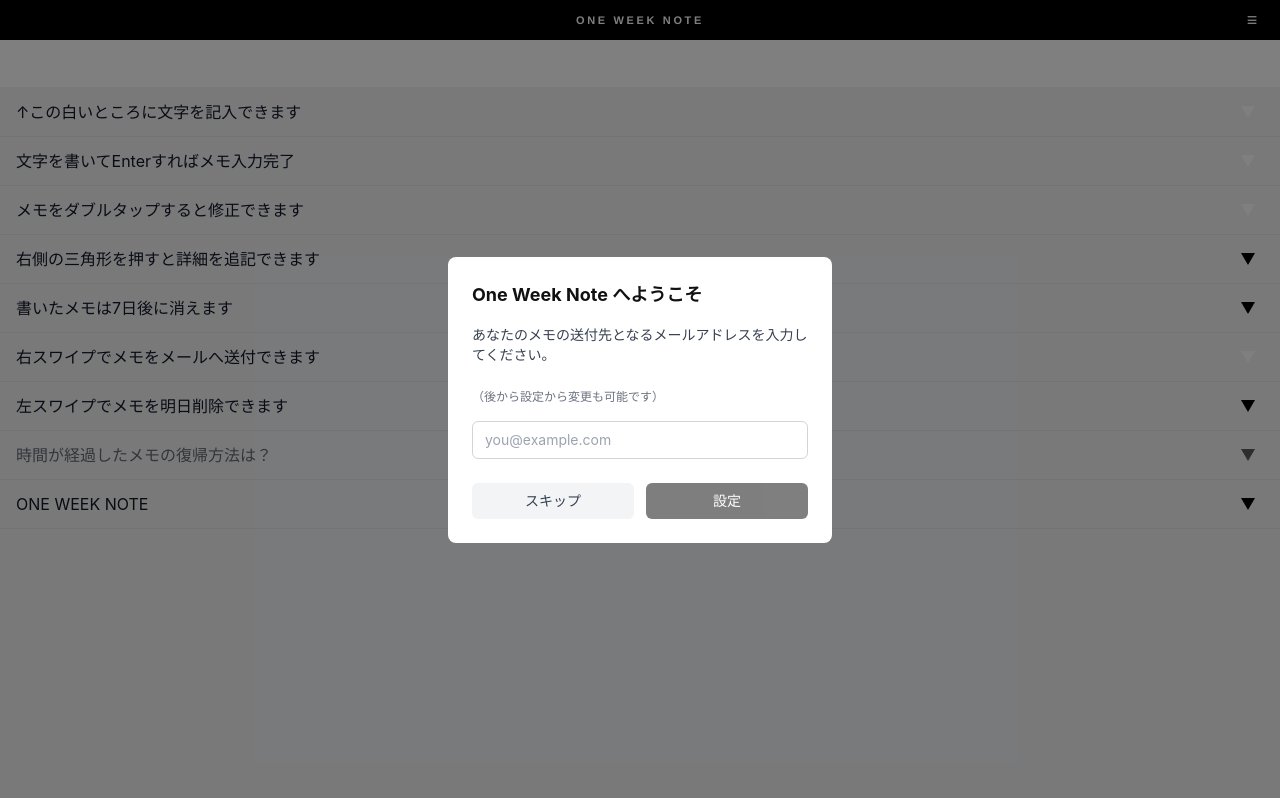
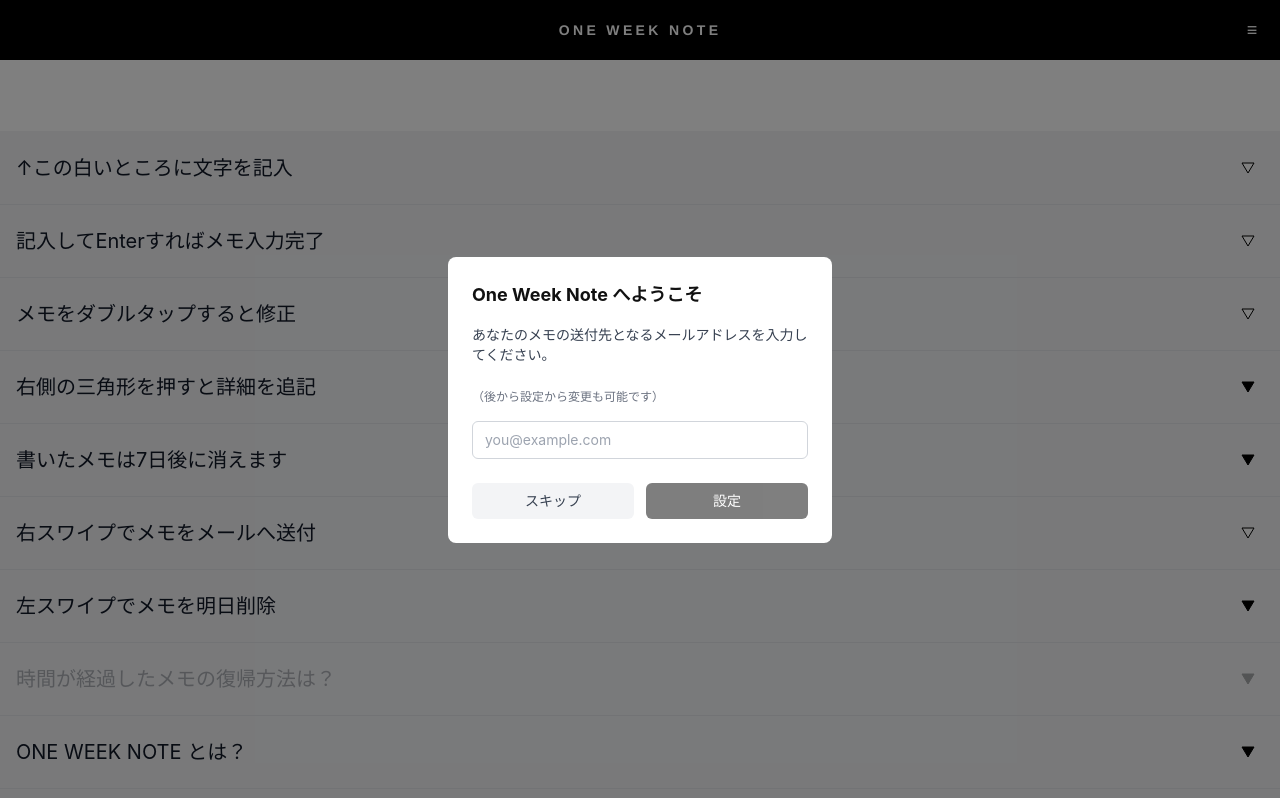
Before and after one commit to aoki-tent/one-week-note, a React (Vite) app: page / in a window 1280 px wide. Built offline with nearby package versions, Linux system fonts and the light colour scheme.

Commit message:
UI improvements: larger rows/text, outline chevron, tutorial copy updates, opacity fix, touch swipe, mailto

```diff
--- a/src/App.tsx
+++ b/src/App.tsx
@@ -39,9 +39,9 @@
 
   return (
     <div className="h-full flex flex-col bg-white">
-      <header className="relative flex items-center justify-end h-10 px-3 shrink-0 bg-black">
+      <header className="relative flex items-center justify-end h-[60px] px-3 shrink-0 bg-black">
         <h1
-          className="absolute left-1/2 -translate-x-1/2 text-[11px] font-bold text-white select-none"
+          className="absolute left-1/2 -translate-x-1/2 text-[14px] font-bold text-white select-none"
           style={{
             fontFamily:
               "'DIN Condensed', 'DIN Alternate', 'Oswald', 'Barlow Condensed', 'Helvetica Neue', sans-serif",
--- a/src/components/InputRow.tsx
+++ b/src/components/InputRow.tsx
@@ -15,7 +15,7 @@
   }, []);
 
   return (
-    <div className="flex items-center px-4 h-12 border-b border-gray-100">
+    <div className="flex items-center px-4 h-[72px] border-b border-gray-100">
       <input
         ref={ref}
         type="text"
@@ -36,7 +36,7 @@
         autoCapitalize="off"
         autoCorrect="off"
         spellCheck={false}
-        className="flex-1 bg-transparent outline-none text-base text-gray-900 placeholder-gray-300"
+        className="flex-1 bg-transparent outline-none text-xl text-gray-900 placeholder-gray-300"
         placeholder=""
       />
     </div>
--- a/src/components/MemoList.tsx
+++ b/src/components/MemoList.tsx
@@ -34,7 +34,7 @@
   const [pendingDeleteId, setPendingDeleteId] = useState<string | null>(null);
 
   const handleSend = (memo: Memo) => {
-    window.open(buildSendUrl(memo, settings), '_blank', 'noopener,noreferrer');
+    location.href = buildSendUrl(memo, settings);
     onMarkSent(memo.id);
   };
 
--- a/src/components/MemoRow.tsx
+++ b/src/components/MemoRow.tsx
@@ -58,6 +58,9 @@
   const [isReordering, setIsReordering] = useState(false);
   const inputRef = useRef<HTMLInputElement>(null);
   const rowRef = useRef<HTMLDivElement>(null);
+
+  const touchSwipeStart = useRef<{ x: number; y: number } | null>(null);
+  const swipeDirection = useRef<'horizontal' | 'vertical' | null>(null);
 
   const pressTimer = useRef<number | null>(null);
   const pressStart = useRef<{ x: number; y: number; pointerId: number } | null>(
@@ -212,6 +215,52 @@
     pressStart.current = null;
   };
 
+  const onTouchStartSwipe = (e: React.TouchEvent) => {
+    if (editing || isReorderingRef.current) return;
+    touchSwipeStart.current = { x: e.touches[0].clientX, y: e.touches[0].clientY };
+    swipeDirection.current = null;
+  };
+
+  const onTouchMoveSwipe = (e: React.TouchEvent) => {
+    if (!touchSwipeStart.current || isReorderingRef.current) return;
+    const dx = e.touches[0].clientX - touchSwipeStart.current.x;
+    const dy = e.touches[0].clientY - touchSwipeStart.current.y;
+    if (swipeDirection.current === null) {
+      if (Math.abs(dx) < 5 && Math.abs(dy) < 5) return;
+      swipeDirection.current = Math.abs(dx) >= Math.abs(dy) ? 'horizontal' : 'vertical';
+    }
+    if (swipeDirection.current === 'vertical') return;
+    e.preventDefault();
+    x.set(dx);
+    const w = window.innerWidth;
+    const leftDist = Math.max(0, -dx);
+    const rightDist = Math.max(0, dx);
+    const leftThreshold = w * LEFT_SWIPE_THRESHOLD;
+    const rightThreshold = w * RIGHT_SWIPE_THRESHOLD;
+    leftBgOpacity.set(leftDist >= leftThreshold ? 1 : (leftDist / leftThreshold) * 0.6);
+    rightBgOpacity.set(rightDist >= rightThreshold ? 1 : (rightDist / rightThreshold) * 0.6);
+  };
+
+  const onTouchEndSwipe = () => {
+    if (!touchSwipeStart.current || swipeDirection.current !== 'horizontal') {
+      touchSwipeStart.current = null;
+      swipeDirection.current = null;
+      return;
+    }
+    const currentX = x.get();
+    leftBgOpacity.set(0);
+    rightBgOpacity.set(0);
+    x.set(0);
+    touchSwipeStart.current = null;
+    swipeDirection.current = null;
+    const w = window.innerWidth;
+    if (currentX < -w * LEFT_SWIPE_THRESHOLD) {
+      onSwipeDelete();
+    } else if (currentX > w * RIGHT_SWIPE_THRESHOLD) {
+      onSwipeSend();
+    }
+  };
+
   const commitEdit = () => {
     const trimmed = draft.trim();
     if (trimmed === '') {
@@ -265,43 +314,12 @@
 
         <motion.div
           className={`relative ${isReordering ? 'bg-white' : 'bg-gray-100'}`}
-          drag={editing || isReordering ? false : 'x'}
-          dragDirectionLock
-          dragConstraints={{ left: 0, right: 0 }}
-          dragElastic={0.6}
-          style={{ x }}
-          onDrag={(_, info) => {
-            const w = window.innerWidth;
-            const leftThreshold = w * LEFT_SWIPE_THRESHOLD;
-            const rightThreshold = w * RIGHT_SWIPE_THRESHOLD;
-            const leftDist = Math.max(0, -info.offset.x);
-            const rightDist = Math.max(0, info.offset.x);
-            leftBgOpacity.set(
-              leftDist >= leftThreshold ? 1 : (leftDist / leftThreshold) * 0.6,
-            );
-            rightBgOpacity.set(
-              rightDist >= rightThreshold
-                ? 1
-                : (rightDist / rightThreshold) * 0.6,
-            );
-          }}
-          onDragEnd={(_, info) => {
-            leftBgOpacity.set(0);
-            rightBgOpacity.set(0);
-            if (isReorderingRef.current) {
-              x.set(0);
-              return;
-            }
-            const w = window.innerWidth;
-            if (info.offset.x < -w * LEFT_SWIPE_THRESHOLD) {
-              onSwipeDelete();
-            } else if (info.offset.x > w * RIGHT_SWIPE_THRESHOLD) {
-              onSwipeSend();
-            }
-            x.set(0);
-          }}
+          style={{ x, touchAction: 'pan-y' }}
+          onTouchStart={onTouchStartSwipe}
+          onTouchMove={onTouchMoveSwipe}
+          onTouchEnd={onTouchEndSwipe}
         >
-          <div className="flex items-center px-4 h-12">
+          <div className="flex items-center px-4 h-[72px]">
             <div className="flex-1 min-w-0 flex items-center" style={{ opacity }}>
               {editing ? (
                 <input
@@ -317,12 +335,12 @@
                       commitEdit();
                     }
                   }}
-                  className="flex-1 bg-transparent outline-none text-base text-gray-900"
+                  className="flex-1 bg-transparent outline-none text-xl text-gray-900"
                 />
               ) : (
                 <button
                   type="button"
-                  className="flex-1 min-w-0 text-left truncate text-base text-gray-900"
+                  className="flex-1 min-w-0 text-left truncate text-xl text-gray-900"
                   onClick={() => {
                     const now = Date.now();
                     if (now - lastTapRef.current < DOUBLE_TAP_MS) {
@@ -366,13 +384,24 @@
                 width="14"
                 height="12"
                 viewBox="0 0 14 12"
-                fill="currentColor"
                 aria-hidden="true"
               >
                 {expanded ? (
-                  <path d="M7 0 L14 12 L0 12 Z" />
+                  <path
+                    d="M7 1 L13 11 L1 11 Z"
+                    fill={memo.annotation.trim() ? 'black' : 'white'}
+                    stroke="black"
+                    strokeWidth="1"
+                    strokeLinejoin="round"
+                  />
                 ) : (
-                  <path d="M0 0 L14 0 L7 12 Z" />
+                  <path
+                    d="M1 1 L13 1 L7 11 Z"
+                    fill={memo.annotation.trim() ? 'black' : 'white'}
+                    stroke="black"
+                    strokeWidth="1"
+                    strokeLinejoin="round"
+                  />
                 )}
               </svg>
             </button>
--- a/src/lib/mailto.ts
+++ b/src/lib/mailto.ts
@@ -6,12 +6,5 @@
   const annotationBlock = memo.annotation ? `\n\n${memo.annotation}` : '';
   const formattedDate = formatCreatedAt(memo.createdAt);
   const body = `${memo.body}${annotationBlock}\n\n---\n${formattedDate} に作成\nOne Week Noteから送信`;
-  const params = new URLSearchParams({
-    view: 'cm',
-    fs: '1',
-    to: settings.email,
-    su: subject,
-    body,
-  });
-  return `https://mail.google.com/mail/?${params.toString()}`;
+  return `mailto:${encodeURIComponent(settings.email)}?subject=${encodeURIComponent(subject)}&body=${encodeURIComponent(body)}`;
 }
--- a/src/lib/memo.ts
+++ b/src/lib/memo.ts
@@ -28,21 +28,13 @@
 }
 
 export function calculateOpacity(memo: Memo, now: Date): number {
+  if (memo.expiringAt) return 0.3;
   const ageMs = now.getTime() - new Date(memo.createdAt).getTime();
-  const ageRatio = Math.max(0, Math.min(1, ageMs / SIX_DAYS_MS));
-  const ageOpacity = 1 - ageRatio * 0.75;
-
-  // Not in expiring state: just age-based fade
-  if (!memo.expiringAt) {
-    return ageOpacity;
+  if (ageMs < DAY_MS) {
+    return 1.0 - (ageMs / DAY_MS) * 0.2;
   }
-
-  // Expiring via left-swipe or send: start from age-based opacity (capped so fresh
-  // memos still get a noticeable drop for visual feedback), fade to 0.15 over 24h
-  const sinceExpire = now.getTime() - new Date(memo.expiringAt).getTime();
-  const expireRatio = Math.max(0, Math.min(1, sinceExpire / DAY_MS));
-  const initialOpacity = Math.min(ageOpacity, 0.7);
-  return initialOpacity + (0.15 - initialOpacity) * expireRatio;
+  const aging = Math.min(1, (ageMs - DAY_MS) / (SIX_DAYS_MS - DAY_MS));
+  return 0.8 - aging * 0.5;
 }
 
 export function shouldAutoDelete(memo: Memo, now: Date): boolean {
--- a/src/lib/storage.ts
+++ b/src/lib/storage.ts
@@ -11,22 +11,22 @@
 };
 
 const tutorialItems: Array<{ body: string; annotation: string }> = [
-  { body: '↑この白いところに文字を記入できます', annotation: '' },
-  { body: '文字を書いてEnterすればメモ入力完了', annotation: '' },
-  { body: 'メモをダブルタップすると修正できます', annotation: '' },
+  { body: '↑この白いところに文字を記入', annotation: '' },
+  { body: '記入してEnterすればメモ入力完了', annotation: '' },
+  { body: 'メモをダブルタップすると修正', annotation: '' },
   {
-    body: '右側の三角形を押すと詳細を追記できます',
+    body: '右側の三角形を押すと詳細を追記',
     annotation:
-      'ここが追記欄です。たくさんの文字を書くことができます。三角形を押せば閉じられます。',
+      'ここが追記欄です。たくさんの文字を書けます。三角形を押せば閉じられます。',
   },
   {
     body: '書いたメモは7日後に消えます',
     annotation: '古いメモほど文字が薄く表示されています。',
   },
-  { body: '右スワイプでメモをメールへ送付できます', annotation: '' },
+  { body: '右スワイプでメモをメールへ送付', annotation: '' },
   {
-    body: '左スワイプでメモを明日削除できます',
-    annotation: 'さらに左スワイプすると、今すぐ削除できます',
+    body: '左スワイプでメモを明日削除',
+    annotation: 'さらに左スワイプすると、今すぐ削除',
   },
   {
     body: '時間が経過したメモの復帰方法は？',
@@ -34,9 +34,9 @@
       '追記欄の下側にある「復帰ボタン」を押せば、メモは復活。7日後に消える状態に戻ります。',
   },
   {
-    body: 'ONE WEEK NOTE',
+    body: 'ONE WEEK NOTE とは？',
     annotation:
-      '一週間で消える、自分だけのノート。\n\nメモは便利。だけど整理しないと、よくわからないメモが山のように溜まってしまう。そんな状況をなんとかしたくて「とりあえず一週間だけおいといて、自動的に消えちゃうメモツール」を作りました。\nまずは書いてみて。追記したくなったら追記欄に記入。「このメモ大事かも！」と思えたなら右スワイプで自分のメールアドレスに一瞬で送信できます！',
+      '一週間で消える、自分だけのノート。\n\nメモは便利。だけど整理しないと、よくわからないメモが山のように溜まってしまう。そんな状況をなんとかしたくて「とりあえず一週間だけおいといて、自動的に消えちゃうメモツール」を作りました。\nまずは書いてみて。追記したくなったら追記欄に記入。「このメモ大事かも！」と思えたなら右スワイプで自分のメールアドレスに一瞬で送信できます！\n\nDesigned by Ryosaku Aoki @ TENT',
   },
 ];
 
```
